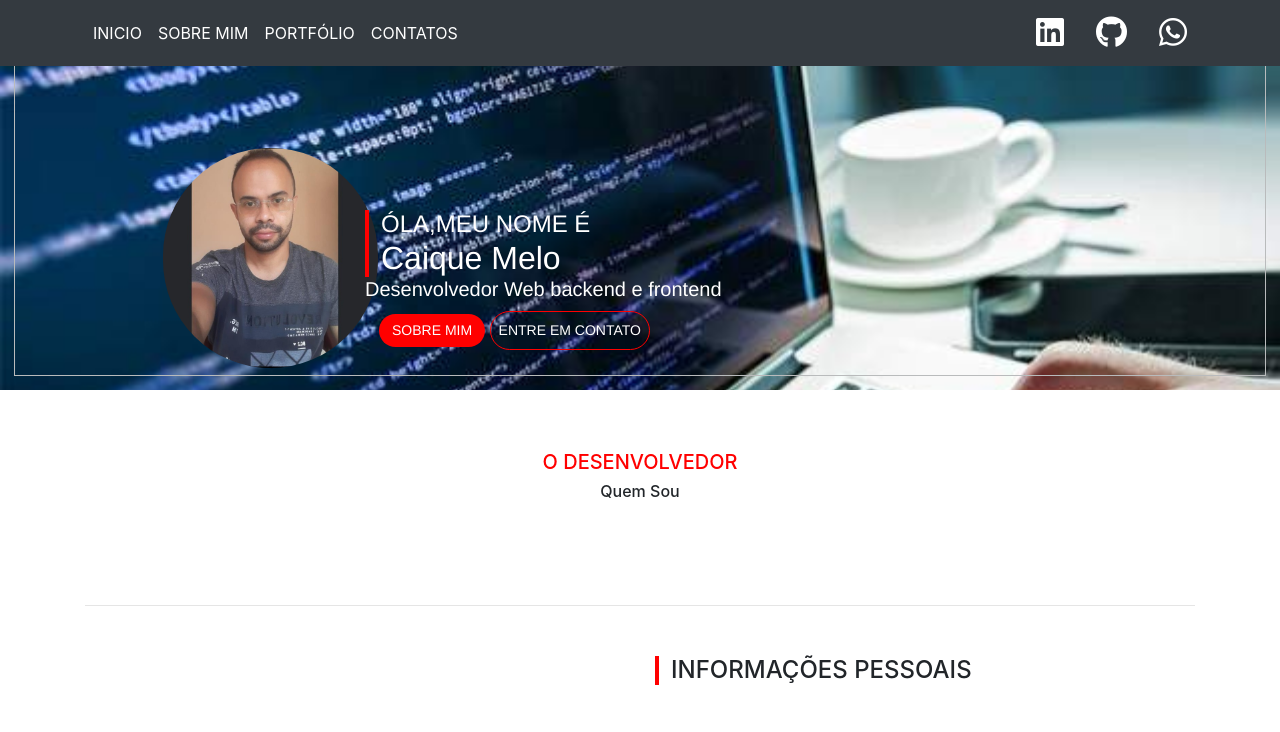
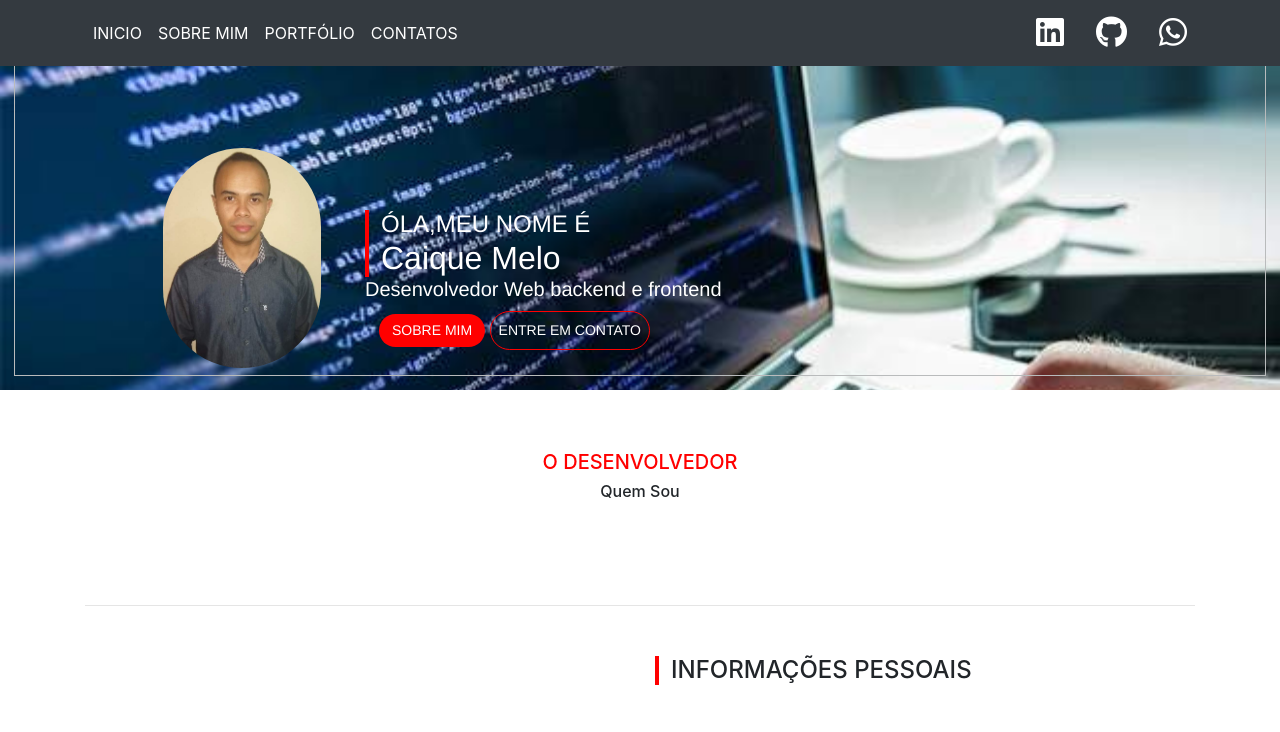
Before and after one commit to caiquemello/projetos, a plain HTML site: page index.html in a window 1280 px wide. Shown: the top 732 px of the page. Drawn offline with nearby package versions, Linux system fonts and the light colour scheme.

Commit message:
Update index.html

```diff
--- a/index.html
+++ b/index.html
@@ -67,7 +67,7 @@
       <div class="row">
         <div class="col-md-4 d-flex">
           <div class="align-self-center mb-4 ml-5">
-              <img src="minhafoto.jpg" class="bordas" height="220" alt="logo-capa">
+              <img src="eu.jpg" class="bordas" height="220" alt="logo-capa">
           </div>
         </div>
         <div class="col-md-8">
```
